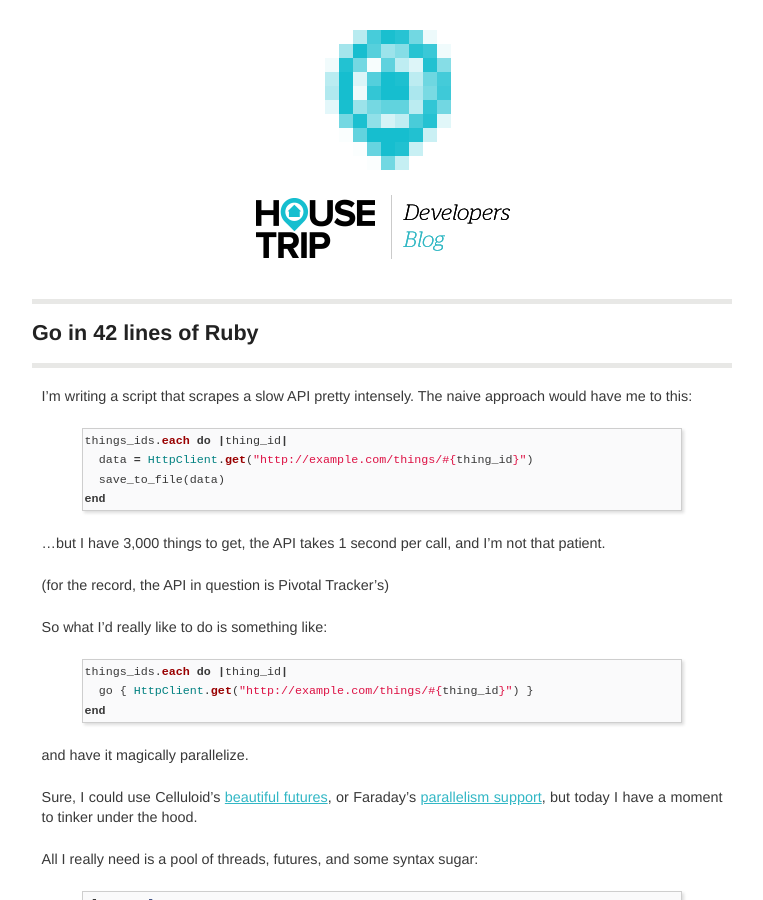
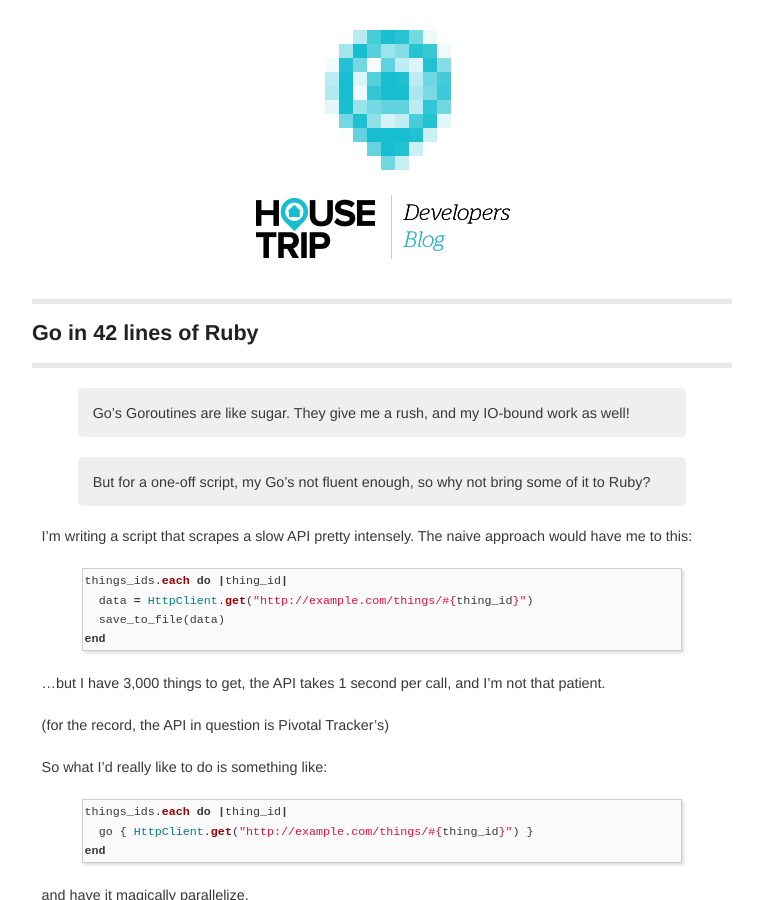
Before and after one commit to HouseTrip/housetrip.github.com, a Jekyll site: the page built from _posts/2014-06-04-go-in-ruby.md, in a window 1280 px wide and 900 px high. Shown: the whole window, without its empty margins (258-1021 px from the left). Built offline with Jekyll 4.4.1, drawn with Linux system fonts in a browser that asks for light colours.

```diff
--- a/_posts/2014-06-04-go-in-ruby.md
+++ b/_posts/2014-06-04-go-in-ruby.md
@@ -15,6 +15,12 @@
 
   Read on for a no-frills approach to `go { do_stuff }`.
 ---
+
+> Go's Goroutines are like sugar. They give me a rush, and my IO-bound work as
+> well!
+
+> But for a one-off script, my Go's not fluent enough, so why not bring some of
+> it to Ruby?
 
 I'm writing a script that scrapes a slow API pretty intensely.
 The naive approach would have me to this:
```
